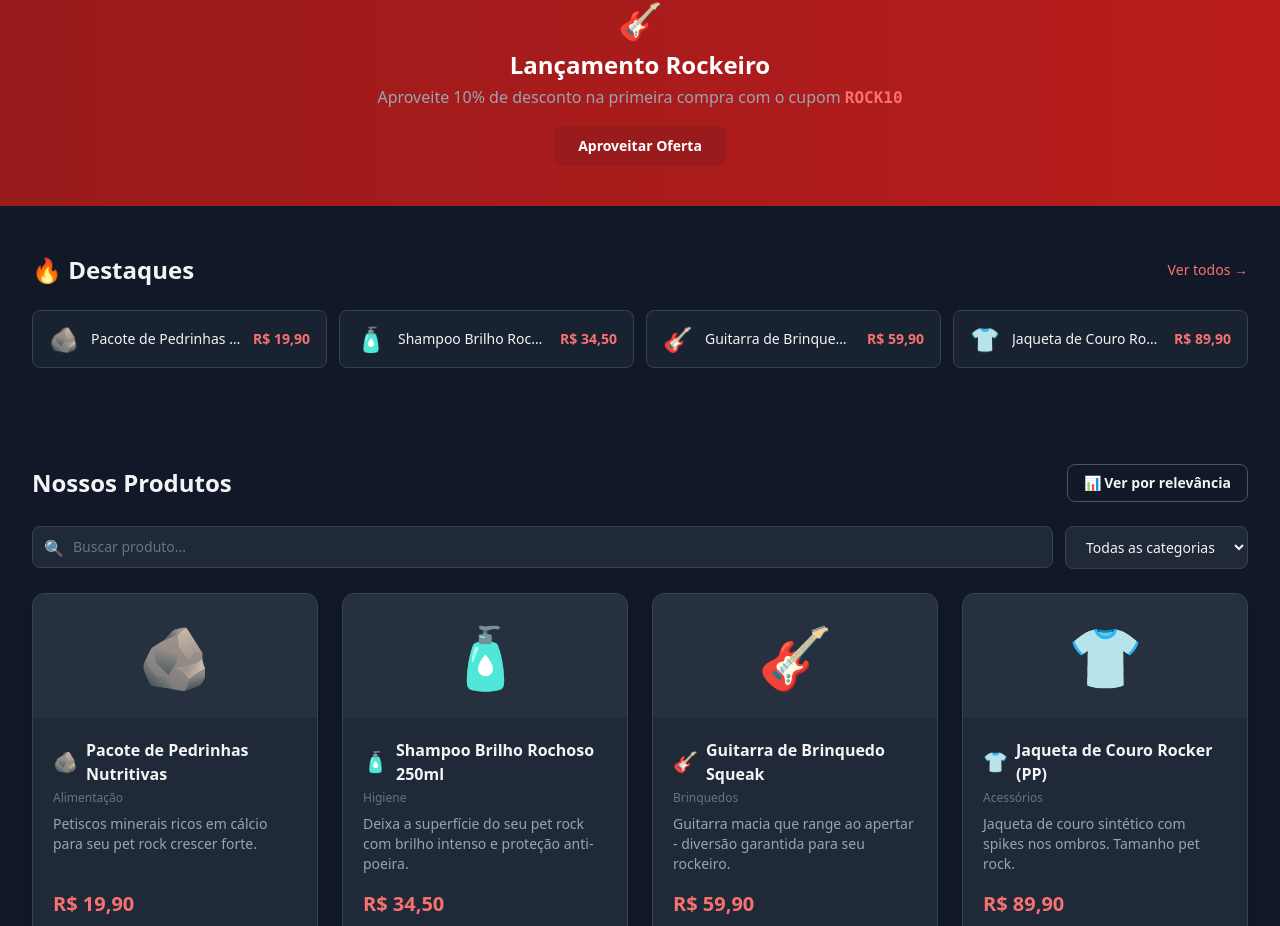
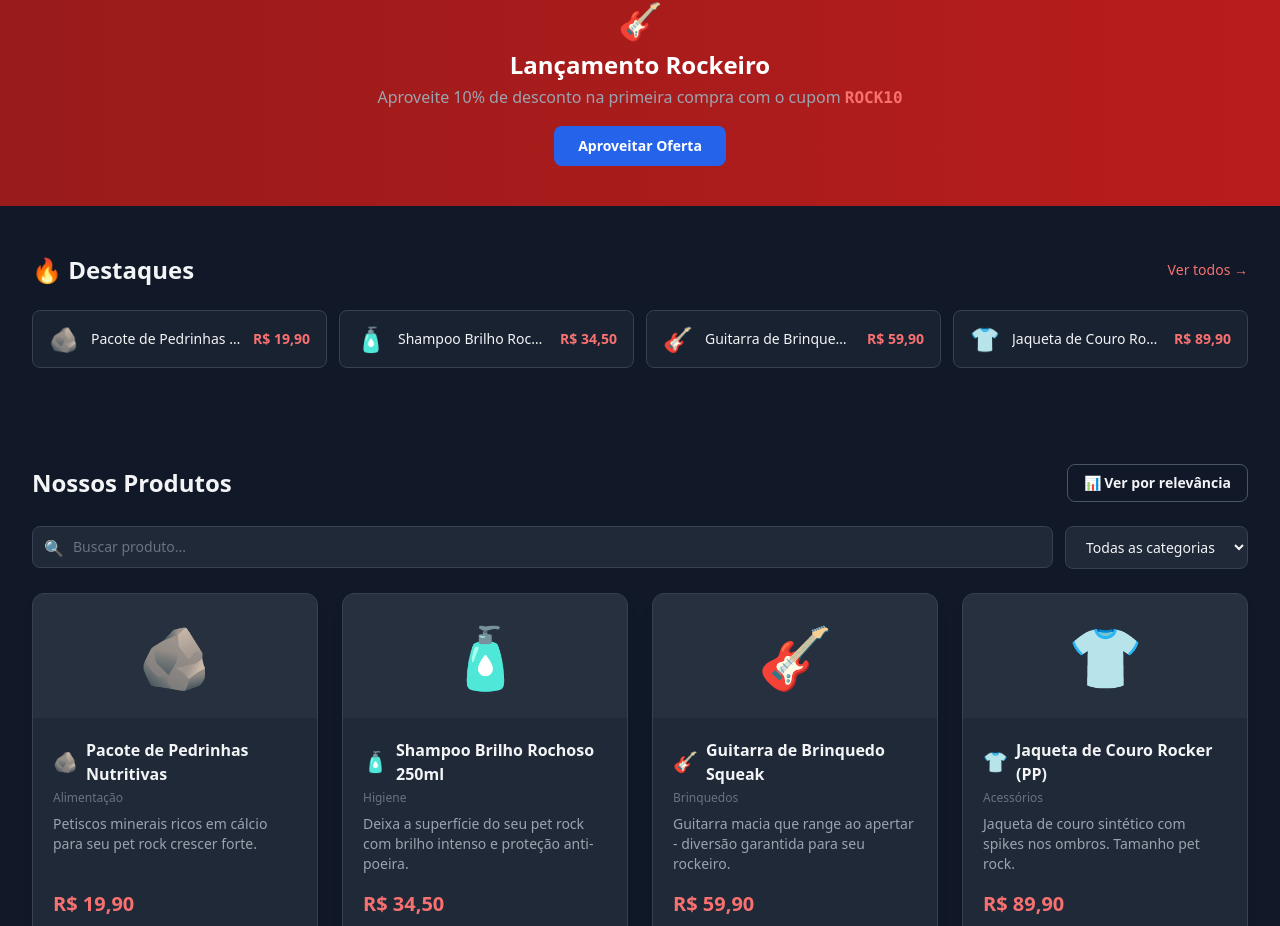
Before and after one commit to vexedray/bigData, a Next.js app: page / in a window 1280 px wide. Shown: the part 1376-2302 px from the top of the page. Built offline with nearby package versions, Linux system fonts and the light colour scheme.

Commit message:
fix: cor btn

```diff
--- a/features/home/HomePage.module.css
+++ b/features/home/HomePage.module.css
@@ -131,7 +131,7 @@
 }
 
 .promoBtn {
-  @apply mt-4 inline-block rounded-lg bg-red-800 hover:bg-red-700 px-6 py-2.5 text-sm font-semibold transition-colors;
+  @apply mt-4 inline-block rounded-lg bg-blue-600 hover:bg-blue-700 px-6 py-2.5 text-sm font-semibold transition-colors;
 }
 
 .destaques {
```
